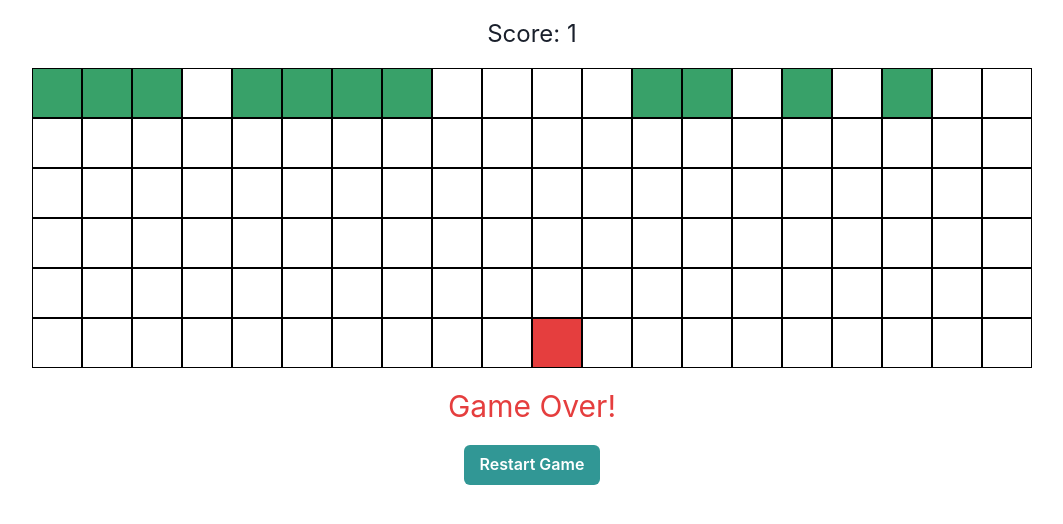
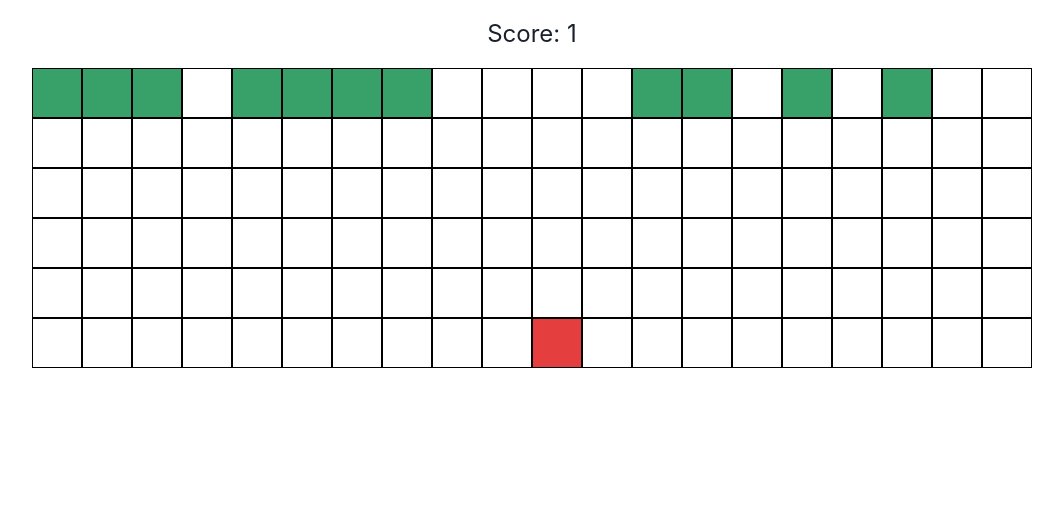
Before and after one commit to GPT-Engineer-App/dodging-red-ball-game, a React (Vite) app: page / in a window 1280 px wide. Shown: the top 524 px of the page, without its empty margins (108-1171 px from the left). Built offline with nearby package versions, Linux system fonts and the light colour scheme.

Commit message:
Updated the conditional rendering of the "Game Over" text to only display when the game is over and the obstacle has reached the red ball's position.
Prompt: so deve aparecer "game over" caso o obstaculo atinja a bola vermelha

```diff
--- a/src/pages/Index.jsx
+++ b/src/pages/Index.jsx
@@ -70,7 +70,7 @@ const Index = () => {
           </Flex>
         ))}
       </Flex>
-      {gameOver && (
+      {gameOver && board[ballPosition][0] === 1 && (
         <>
           <Text fontSize="3xl" color="red.500">
             Game Over!
```
